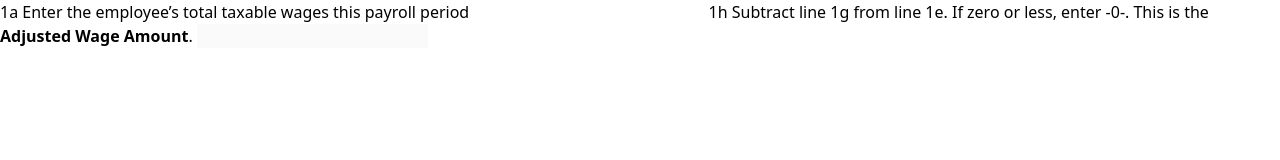
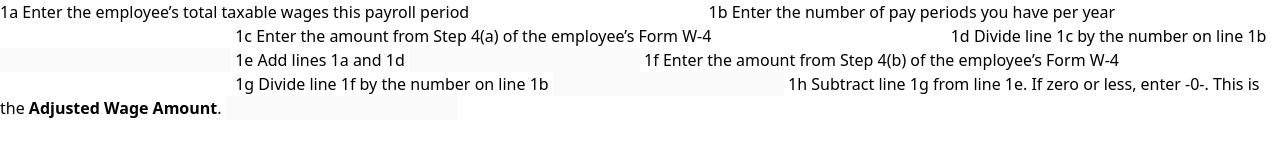
Before and after one commit to nholden/tax-calculator, a website built with webpack: page dist/index.html in a window 1280 px wide. Built offline with nearby package versions, Linux system fonts and the light colour scheme.

Commit message:
Create fields for step 1

```diff
--- a/dist/index.html
+++ b/dist/index.html
@@ -7,7 +7,10 @@
     <script src="bundle.js"></script>
   </head>
   <body class="antialiased">
-    <div class="container mx-auto" x-data="{ wages: null }">
+    <div
+      class="container mx-auto"
+      x-data="data()"
+    >
       <form class="my-2">
         <label class="flex items-center mb-2">
           <span class="mr-2">1a</span>
@@ -16,7 +19,71 @@
             type="number"
             size="10"
             class="shadow appearance-none border rounded py-2 px-3 text-gray-700 leading-tight focus:outline-none focus:shadow-outline"
-            x-model="wages">
+            x-model="box1a"
+          >
+        </label>
+        <label class="flex items-center mb-2">
+          <span class="mr-2">1b</span>
+          <span class="flex-grow">Enter the number of pay periods you have per year</span>
+          <input
+            type="number"
+            size="10"
+            class="shadow appearance-none border rounded py-2 px-3 text-gray-700 leading-tight focus:outline-none focus:shadow-outline"
+            x-model="box1b"
+          >
+        </label>
+        <label class="flex items-center mb-2">
+          <span class="mr-2">1c</span>
+          <span class="flex-grow">Enter the amount from Step 4(a) of the employee’s Form W-4</span>
+          <input
+            type="number"
+            size="10"
+            class="shadow appearance-none border rounded py-2 px-3 text-gray-700 leading-tight focus:outline-none focus:shadow-outline"
+            x-model="box1c"
+          >
+        </label>
+        <label class="flex items-center mb-2">
+          <span class="mr-2">1d</span>
+          <span class="flex-grow">Divide line 1c by the number on line 1b</span>
+          <input
+            type="number"
+            size="10"
+            class="shadow appearance-none border rounded py-2 px-3 text-gray-700 leading-tight focus:outline-none focus:shadow-outline"
+            x-bind:value="box1d()"
+            disabled
+          >
+        </label>
+        <label class="flex items-center mb-2">
+          <span class="mr-2">1e</span>
+          <span class="flex-grow">Add lines 1a and 1d</span>
+          <input
+            type="number"
+            size="10"
+            class="shadow appearance-none border rounded py-2 px-3 text-gray-700 leading-tight focus:outline-none focus:shadow-outline"
+            x-bind:value="box1e()"
+            disabled
+          >
+        </label>
+        <label class="flex items-center mb-2">
+          <span class="mr-2">1f</span>
+          <span class="flex-grow">Enter the amount from Step 4(b) of the employee’s Form W-4</span>
+          <input
+            type="number"
+            size="10"
+            class="shadow appearance-none border rounded py-2 px-3 text-gray-700 leading-tight focus:outline-none focus:shadow-outline"
+            x-model="box1f"
+          >
+        </label>
+        <label class="flex items-center mb-2">
+          <span class="mr-2">1g</span>
+          <span class="flex-grow">Divide line 1f by the number on line 1b</span>
+          <input
+            type="number"
+            size="10"
+            class="shadow appearance-none border rounded py-2 px-3 text-gray-700 leading-tight focus:outline-none focus:shadow-outline"
+            x-bind:value="box1g()"
+            disabled
+          >
         </label>
         <label class="flex items-center mb-2">
           <span class="mr-2">1h</span>
@@ -25,10 +92,42 @@
             type="number"
             size="10"
             class="shadow appearance-none border rounded py-2 px-3 text-gray-700 leading-tight focus:outline-none focus:shadow-outline"
-            x-model="wages"
-            disabled>
+            x-bind:value="box1h()"
+            disabled
+          >
         </label>
       </form>
     </div>
+
+    <script>
+      function data() {
+        return {
+          box1a: null,
+          box1b: null,
+          box1c: null,
+          box1d() {
+            return this.box1b && this.box1c && this.box1b != 0 ?
+              (this.box1c / this.box1b).toFixed() :
+              null
+          },
+          box1e() {
+            return this.box1a && this.box1d() ?
+              Number.parseFloat(this.box1a) + Number.parseFloat(this.box1d()) :
+              null
+          },
+          box1f: null,
+          box1g() {
+            return this.box1b && this.box1f && this.box1b != 0 ?
+              (this.box1f / this.box1b).toFixed() :
+              null
+          },
+          box1h() {
+            return this.box1e() && this.box1g() ?
+              this.box1e() - this.box1g() :
+              null
+          }
+        }
+      }
+    </script>
   </body>
 </html>
```
Also changed, not shown: dist/bundle.js.
